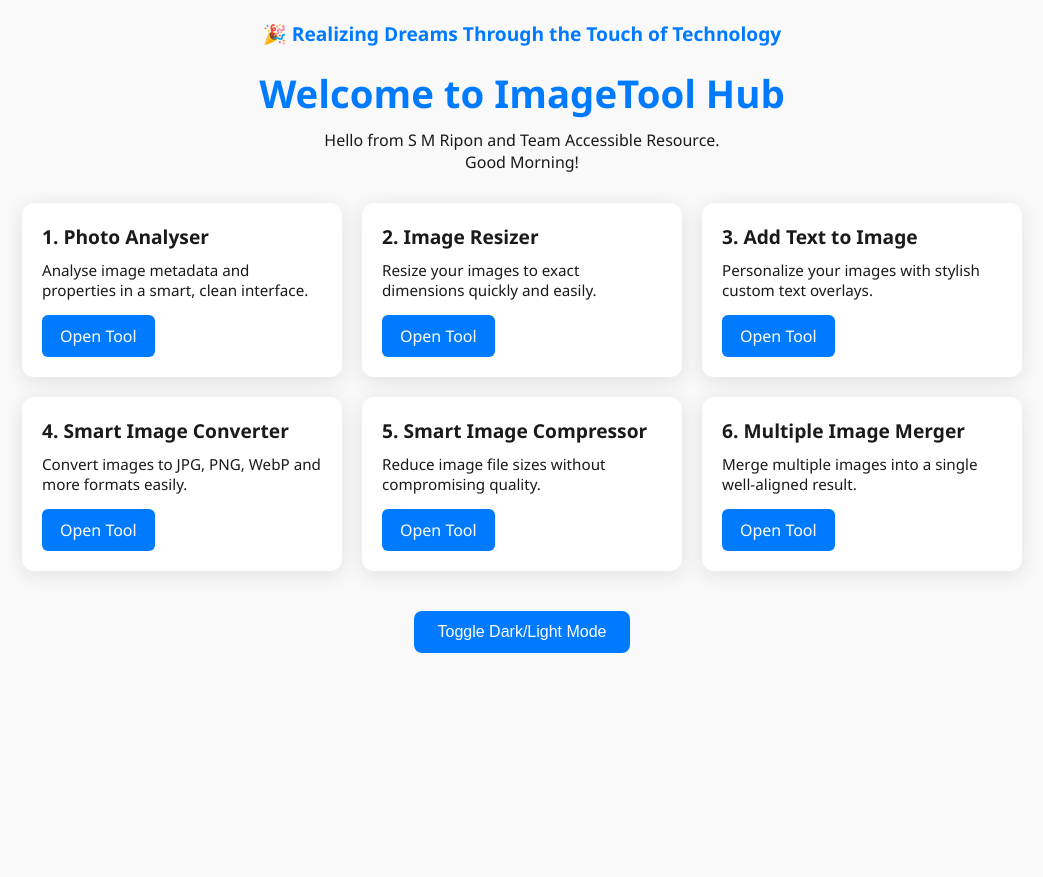
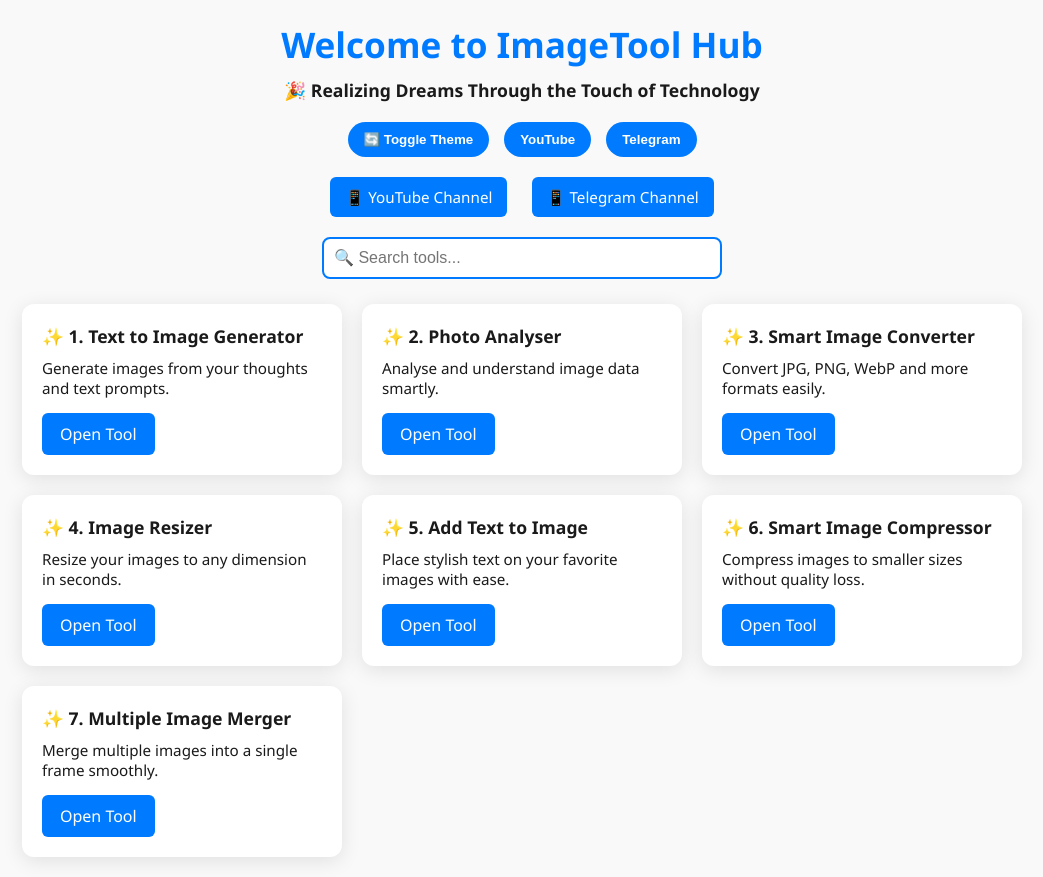
Before and after one commit to toolnovanext/Image-tool-half, a plain HTML site: page index.html in a window 1280 px wide. Shown: the whole page, without its empty margins (118-1161 px from the left). Before the commit the page ends 800 px from the top, so only its background shows below. Drawn offline with Linux system fonts and the light colour scheme.

Commit message:
Add files via upload

```diff
--- a/index.html
+++ b/index.html
@@ -35,28 +35,74 @@
       color: var(--text-light);
     }
 
-    h1 {
-      font-size: 2.4rem;
+    .header {
       text-align: center;
-      margin-bottom: 10px;
-      color: var(--primary);
-      animation: fadeInDown 1s ease-out;
+      margin-bottom: 20px;
     }
 
-    .slogan {
-      text-align: center;
-      font-size: 1.2rem;
-      margin-bottom: 20px;
-      font-weight: 600;
+    .header h1 {
+      font-size: 2.2rem;
       color: var(--primary);
-      animation: fadeIn 1.5s ease-out;
     }
 
-    .welcome {
+    .header .slogan {
+      font-size: 1.1rem;
+      font-weight: 600;
+      margin-top: 10px;
+    }
+
+    .tag-bar {
+      display: flex;
+      justify-content: center;
+      gap: 15px;
+      margin: 20px 0;
+    }
+
+    .tag-bar button {
+      padding: 10px 16px;
+      background: var(--primary);
+      color: #fff;
+      border: none;
+      border-radius: 20px;
+      cursor: pointer;
+      font-weight: bold;
+    }
+
+    .dark-mode .tag-bar button {
+      background: #00aaff;
+      color: #000;
+    }
+
+    .links {
       text-align: center;
+      margin: 20px 0;
+    }
+
+    .links a {
+      background: var(--primary);
+      color: white;
+      padding: 10px 15px;
+      margin: 0 10px;
+      border-radius: 6px;
+      text-decoration: none;
+      display: inline-block;
+      font-size: 0.95rem;
+    }
+
+    .dark-mode .links a {
+      background: #00aaff;
+      color: black;
+    }
+
+    #searchInput {
+      display: block;
+      margin: 0 auto 25px auto;
+      padding: 10px;
+      width: 90%;
+      max-width: 400px;
+      border: 2px solid var(--primary);
+      border-radius: 8px;
       font-size: 1rem;
-      margin-bottom: 30px;
-      animation: fadeInUp 1.5s ease-out;
     }
 
     .tools-grid {
@@ -65,7 +111,6 @@
       gap: 20px;
       max-width: 1000px;
       margin: auto;
-      animation: fadeIn 2s ease-out;
     }
 
     .tool-card {
@@ -85,7 +130,7 @@
     }
 
     .tool-card h2 {
-      font-size: 1.2rem;
+      font-size: 1.1rem;
       margin-bottom: 10px;
     }
 
@@ -101,113 +146,103 @@
       padding: 10px 18px;
       border-radius: 6px;
       text-decoration: none;
-      transition: background 0.3s;
     }
 
     .tool-card a:hover {
       background: #0056b3;
     }
 
-    .toggle-btn {
-      display: block;
-      margin: 40px auto 0;
-      padding: 12px 24px;
-      background: var(--primary);
-      color: white;
-      border: none;
-      border-radius: 8px;
-      font-size: 1rem;
-      cursor: pointer;
-      transition: background 0.3s, transform 0.2s;
-    }
-
-    .toggle-btn:hover {
-      background: #0056b3;
-      transform: scale(1.05);
-    }
-
-    .dark-mode .toggle-btn {
-      background: #00aaff;
-      color: #000;
-    }
-
-    /* Animations */
-    @keyframes fadeIn {
-      from { opacity: 0; }
-      to { opacity: 1; }
-    }
-
-    @keyframes fadeInUp {
-      from { opacity: 0; transform: translateY(20px); }
-      to { opacity: 1; transform: translateY(0); }
-    }
-
-    @keyframes fadeInDown {
-      from { opacity: 0; transform: translateY(-20px); }
-      to { opacity: 1; transform: translateY(0); }
+    .dark-mode .tool-card a:hover {
+      background: #007bff;
     }
   </style>
 </head>
 <body>
 
-  <div class="slogan">🎉 Realizing Dreams Through the Touch of Technology</div>
-  <h1>Welcome to ImageTool Hub</h1>
-  <p class="welcome">Hello from S M Ripon and Team Accessible Resource.<br><span id="timeOfDayMessage"></span></p>
+  <div class="header">
+    <h1>Welcome to ImageTool Hub</h1>
+    <p class="slogan">🎉 Realizing Dreams Through the Touch of Technology</p>
+  </div>
 
-  <div class="tools-grid">
+  <div class="tag-bar">
+    <button onclick="toggleMode()">🔄 Toggle Theme</button>
+    <button onclick="window.open('https://youtube.com/@accessibleresource?si=LGhrnQDGHw-BTroD')">YouTube</button>
+    <button onclick="window.open('https://t.me/shopnotamal')">Telegram</button>
+  </div>
 
+  <div class="links">
+    <a href="https://youtube.com/@accessibleresource?si=LGhrnQDGHw-BTroD" target="_blank">📱 YouTube Channel</a>
+    <a href="https://t.me/shopnotamal" target="_blank">📱 Telegram Channel</a>
+  </div>
+
+  <input type="text" id="searchInput" placeholder="🔍 Search tools..." onkeyup="filterTools()"/>
+
+  <div class="tools-grid" id="toolContainer">
+
+    <!-- Tool 1 -->
     <div class="tool-card">
-      <h2>1. Photo Analyser</h2>
-      <p>Analyse image metadata and properties in a smart, clean interface.</p>
+      <h2>✨ 1. Text to Image Generator</h2>
+      <p>Generate images from your thoughts and text prompts.</p>
+      <a href="https://accessibleresource.github.io/Text-to-image-generator/" target="_blank">Open Tool</a>
+    </div>
+
+    <!-- Tool 2 -->
+    <div class="tool-card">
+      <h2>✨ 2. Photo Analyser</h2>
+      <p>Analyse and understand image data smartly.</p>
       <a href="https://accessibleresource.github.io/photo-analyser.-/" target="_blank">Open Tool</a>
     </div>
 
+    <!-- Tool 3 -->
     <div class="tool-card">
-      <h2>2. Image Resizer</h2>
-      <p>Resize your images to exact dimensions quickly and easily.</p>
+      <h2>✨ 3. Smart Image Converter</h2>
+      <p>Convert JPG, PNG, WebP and more formats easily.</p>
+      <a href="https://accessibleresource.github.io/Smart-image-converter/" target="_blank">Open Tool</a>
+    </div>
+
+    <!-- Tool 4 -->
+    <div class="tool-card">
+      <h2>✨ 4. Image Resizer</h2>
+      <p>Resize your images to any dimension in seconds.</p>
       <a href="https://accessibleresource.github.io/Image-resizer./" target="_blank">Open Tool</a>
     </div>
 
+    <!-- Tool 5 -->
     <div class="tool-card">
-      <h2>3. Add Text to Image</h2>
-      <p>Personalize your images with stylish custom text overlays.</p>
+      <h2>✨ 5. Add Text to Image</h2>
+      <p>Place stylish text on your favorite images with ease.</p>
       <a href="https://accessibleresource.github.io/Add-text-to-image/" target="_blank">Open Tool</a>
     </div>
 
+    <!-- Tool 6 -->
     <div class="tool-card">
-      <h2>4. Smart Image Converter</h2>
-      <p>Convert images to JPG, PNG, WebP and more formats easily.</p>
-      <a href="https://accessibleresource.github.io/Smart-image-converter/" target="_blank">Open Tool</a>
-    </div>
-
-    <div class="tool-card">
-      <h2>5. Smart Image Compressor</h2>
-      <p>Reduce image file sizes without compromising quality.</p>
+      <h2>✨ 6. Smart Image Compressor</h2>
+      <p>Compress images to smaller sizes without quality loss.</p>
       <a href="https://accessibleresource.github.io/Smart-image-compressor/" target="_blank">Open Tool</a>
     </div>
 
+    <!-- Tool 7 -->
     <div class="tool-card">
-      <h2>6. Multiple Image Merger</h2>
-      <p>Merge multiple images into a single well-aligned result.</p>
+      <h2>✨ 7. Multiple Image Merger</h2>
+      <p>Merge multiple images into a single frame smoothly.</p>
       <a href="https://accessibleresource.github.io/Image-Merger/" target="_blank">Open Tool</a>
     </div>
 
   </div>
-
-  <button class="toggle-btn" onclick="toggleMode()">Toggle Dark/Light Mode</button>
 
   <script>
     function toggleMode() {
       document.body.classList.toggle("dark-mode");
     }
 
-    function updateGreeting() {
-      const hour = new Date().getHours();
-      const msg = hour < 12 ? "Good Morning!" : hour < 17 ? "Good Afternoon!" : "Good Evening!";
-      document.getElementById("timeOfDayMessage").textContent = msg;
+    function filterTools() {
+      const input = document.getElementById("searchInput").value.toLowerCase();
+      const tools = document.querySelectorAll(".tool-card");
+      tools.forEach(tool => {
+        const text = tool.innerText.toLowerCase();
+        tool.style.display = text.includes(input) ? "block" : "none";
+      });
     }
-
-    updateGreeting();
   </script>
 </body>
 </html>
```
